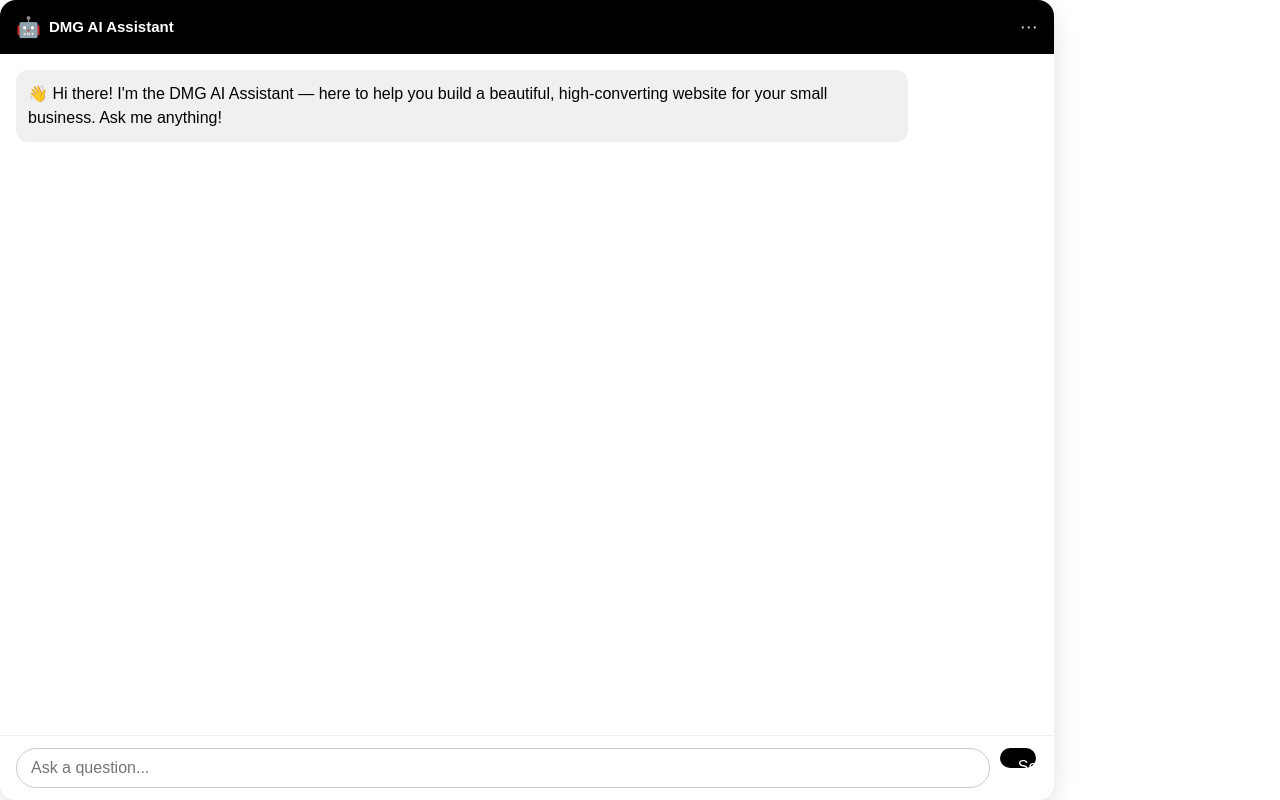
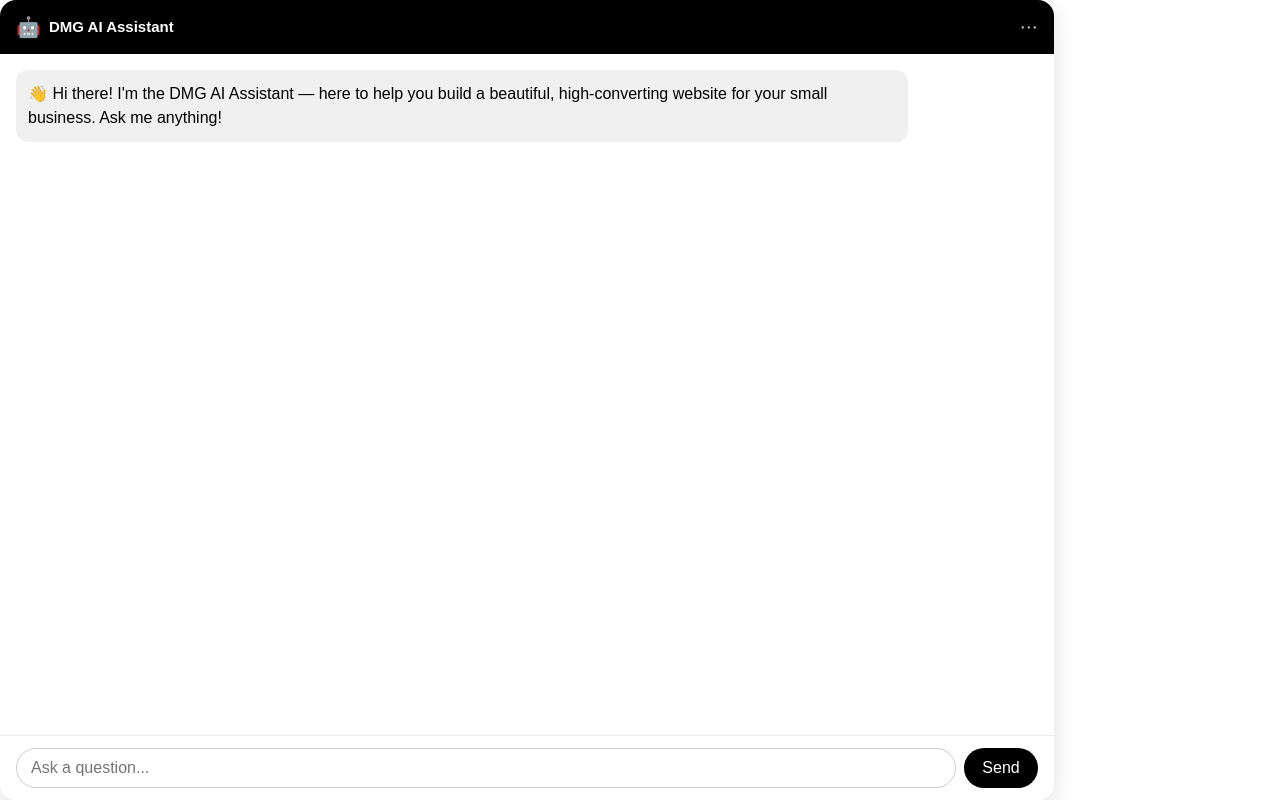
Before and after one commit to Teja202623/cursor-ai-chatbot, a React (Vite) app: page / in a window 1280 px wide. Built offline with nearby package versions, Linux system fonts and the light colour scheme.

Commit message:
latest update

```diff
--- a/src/App.css
+++ b/src/App.css
@@ -54,12 +54,12 @@ input {
 }
 
 button {
-  height: 8px;
-  width: 8px;
-  margin: 0 2px;
-  background-color: #555;
-  border-radius: 50%;
-  display: inline-block;
+  padding: 8px 12px;
+  background: #000;
+  color: white;
+  border: none;
+  border-radius: 20px;
+  cursor: pointer;
 }
 .dot {
   height: 8px;
```
